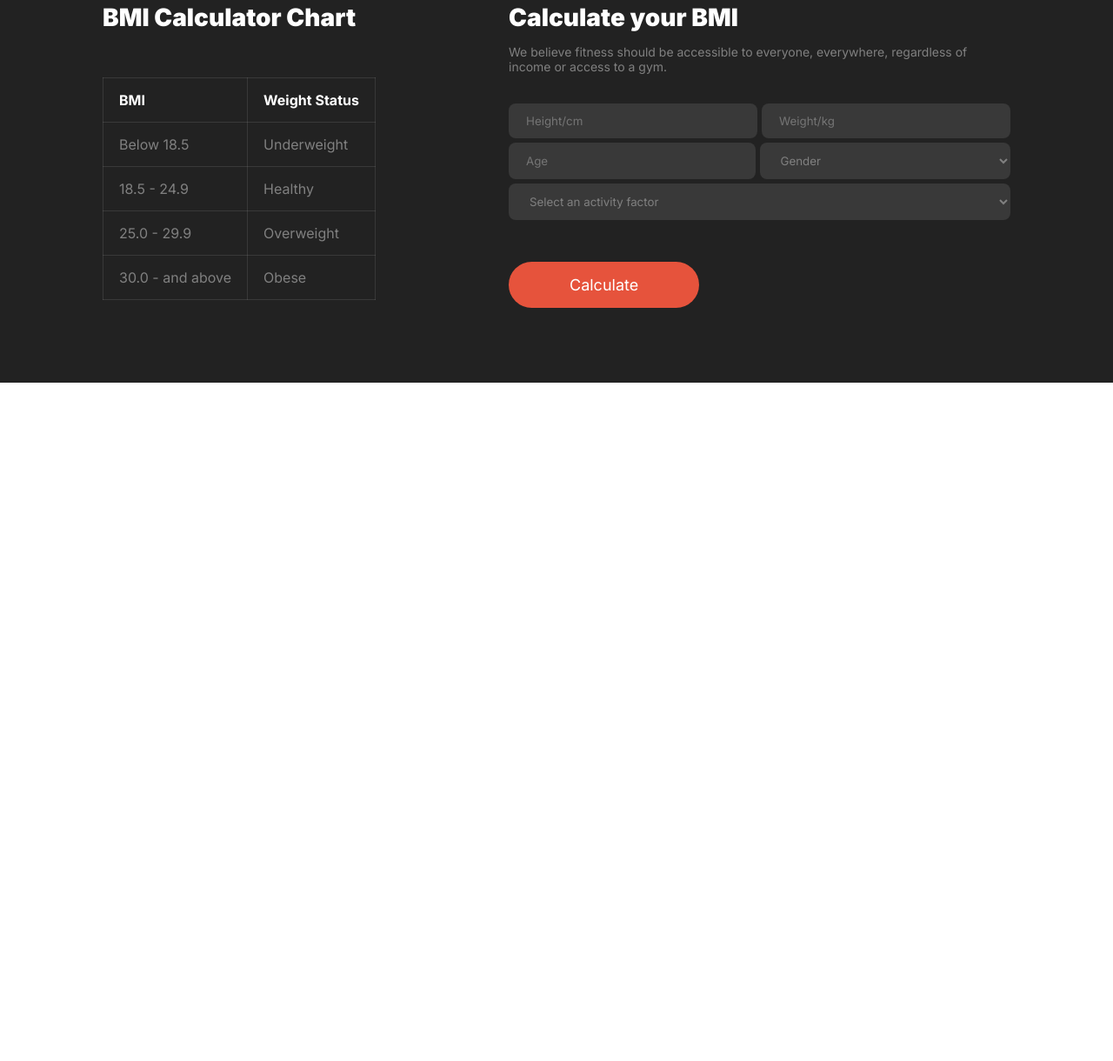
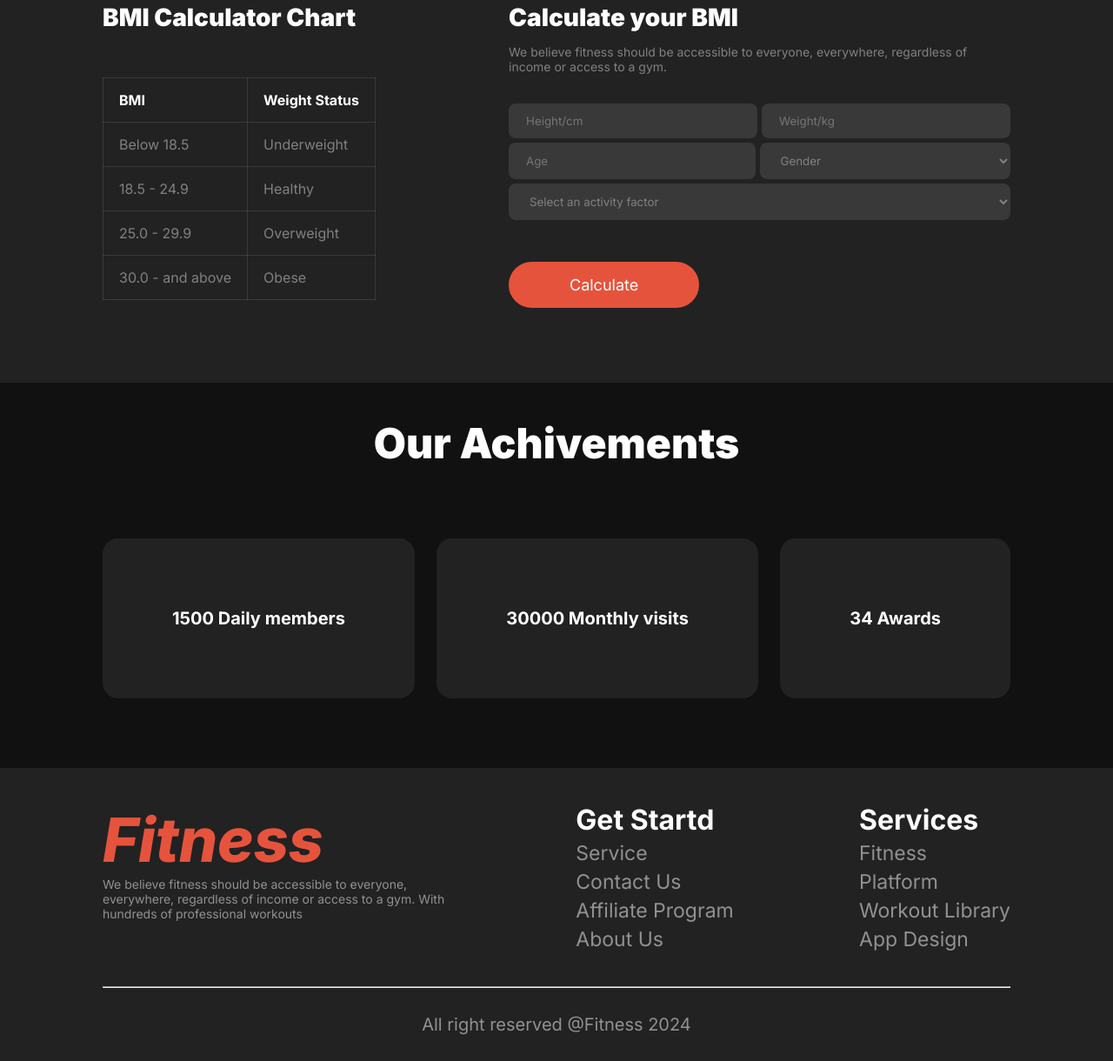
Before and after one commit to rahdinhussain/Assignment-2, a plain HTML site: page index.html in a window 1280 px wide. Shown: the part 2035-3255 px from the top of the page at 87% size. Before the commit the page ends 2475 px from the top, so only its background shows below. Drawn offline with Linux system fonts and the light colour scheme.

Commit message:
completed everything for computer

```diff
--- a/index.html
+++ b/index.html
@@ -165,6 +165,50 @@
           </div>
         </div>
       </div>
+      <div id="sixth-section">
+        <div id="inside-sixth">
+          <h1>Our Achivements</h1>
+          <div>
+            <div>1500 Daily members</div>
+            <div>30000 Monthly visits</div>
+            <div>34 Awards</div>
+          </div>
+        </div>
+      </div>
     </main>
+    <footer>
+      <div id="inside-footer">
+        <div id="footer-top">
+          <div>
+            <h1>Fitness</h1>
+            <p id="left-text">
+              We believe fitness should be accessible to everyone, everywhere,
+              regardless of income or access to a gym. With hundreds of
+              professional workouts
+            </p>
+          </div>
+          <div>
+            <h2>Get Startd</h2>
+            <div>
+              <p class="item">Service</p>
+              <p class="item">Contact Us</p>
+              <p class="item">Affiliate Program</p>
+              <p class="item">About Us</p>
+            </div>
+          </div>
+          <div>
+            <h2>Services</h2>
+            <div>
+              <p class="item">Fitness</p>
+              <p class="item">Platform</p>
+              <p class="item">Workout Library</p>
+              <p class="item">App Design</p>
+            </div>
+          </div>
+        </div>
+        <hr />
+        <div id="footer-bottom">All right reserved @Fitness 2024</div>
+      </div>
+    </footer>
   </body>
 </html>
--- a/styles/style.css
+++ b/styles/style.css
@@ -330,3 +330,82 @@ main{
     border-radius: 8px;
     width: 100%;
 }
+/* sixth section */
+
+#sixth-section{
+
+}
+#inside-sixth{
+    width: 1044px;
+    margin-right: auto;
+    margin-left: auto;
+}
+#inside-sixth h1{
+    font-size: 48px;
+    font-weight: 900;
+    color: white;
+    margin-top: 40px;
+    text-align: center;
+}
+#inside-sixth div{
+    display: flex;
+    color: white;
+    justify-content: space-between;
+    margin-top: 40px;
+}
+#inside-sixth div div{
+    background-color: rgb(34, 34, 34);
+    padding: 80px 80px;
+    border-radius: 18px;
+    font-size: 20px;
+    font-weight: 700;
+    margin-bottom: 80px;
+}
+/* footer */
+footer{
+    background: rgb(34, 34, 34);
+}
+#inside-footer{
+    width: 1044px;
+    margin-left: auto;
+    margin-right: auto;
+}
+#footer-top{
+    display: flex;
+    justify-content: space-between;
+    padding-top: 40px;
+    margin-bottom: 40px;
+}
+#footer-top h1{
+    color: rgb(230, 83, 60);
+    font-size: 70px;
+    font-weight: 800;
+    font-style: italic;
+}
+#left-text{
+    font-size: 14px;
+    font-weight: 400;
+    color: rgba(255, 255, 255, 0.5);
+    width: 400px;
+}
+.item{
+    font-size: 23px;
+    font-weight: 400;
+    color: rgba(255, 255, 255, 0.5);
+    margin-top: 5px;
+}
+#footer-top h2{
+    font-size: 32px;
+    font-weight: 700;
+    color: white;
+}
+hr{
+    color: rgba(255, 255, 255, 0.5);
+}
+#footer-bottom{
+    color: rgba(255, 255, 255, 0.5);
+    text-align: center;
+    font-size: 20px;
+    font-weight: 400;
+    padding: 30px 0px;
+}
```
